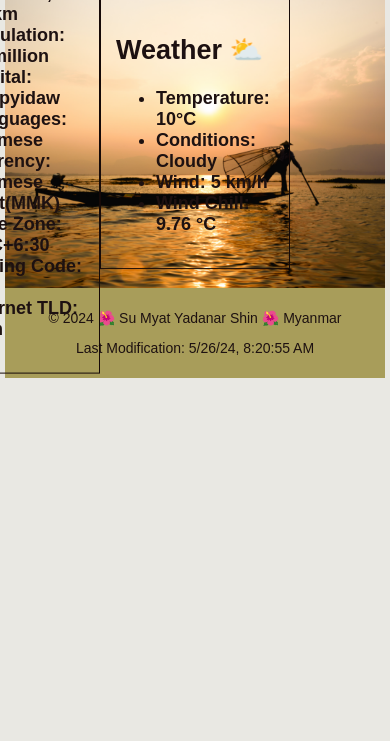
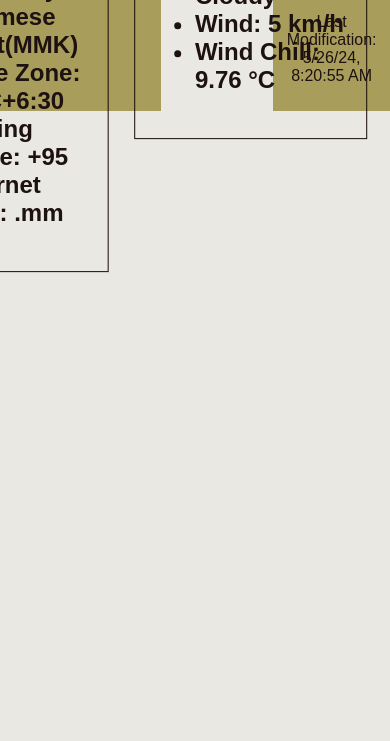
Before and after one commit to sumerrill/wdd131, a plain HTML site: page place.html in a window 390 px wide. Shown: the part 103-844 px from the top of the page. Drawn offline with Linux system fonts and the light colour scheme.

Commit message:
styles.css added

```diff
--- a/styles.css
+++ b/styles.css
@@ -52,13 +52,6 @@ header {
     font-weight: bold; /* Makes the text bold */
 }
 
-main {
-    display: flex;
-    flex-wrap: wrap;
-    justify-content: space-between;
-    padding: 20px;
-}
-
 .data-section, .weather-section {
     background-color: var (--primary-color);
     color: var(--text-color);
@@ -86,43 +79,15 @@ footer {
 }
 
 @media (max-width: 600px) {
+    .data-section, .weather-section {
+        display: flex;
+        flex-direction: column;
+    }
+    .datatext, .weathertext {
+        display: flex;
+        flex-direction: column;
+    }
     body {
-        font-family: var(--font-main);
-        background-color: var(--background-color);
-        color: var(--text-color);
-        padding: 5px; /* Reduced padding */
-    }
-
-    header, footer {
-        padding: 8px; /* Smaller padding for header and footer */
-        font-size: 14px; /* Smaller font size */
-    }
-
-    .image-container {
-        height: 300px; /* Adjust height for smaller screens */
-    }
-
-    .datatext, .weathertext {
-        font-size: 18px; /* Smaller text for better readability */
-        top: 50%; /* Adjust positioning to avoid overlap */
-    }
-
-    .weathertext {
-        left: 50%; /* Adjust left position to prevent text going off screen */
-        transform: translate(-50%, -50%); /* Ensure the text is properly centered */
-    }
-
-    main {
-        flex-direction: column; /* Stack the sections vertically instead of horizontally */
-    }
-
-    .data-section, .weather-section {
-        flex-basis: 100%; /* Make each section full width */
-        margin-bottom: 10px; /* Add margin between sections */
-        padding: 15px; /* Increase padding for better readability */
-    }
-
-    .image-section img {
-        height: auto; /* Ensure the image scales correctly */
+    display: flex;
     }
 }
```
